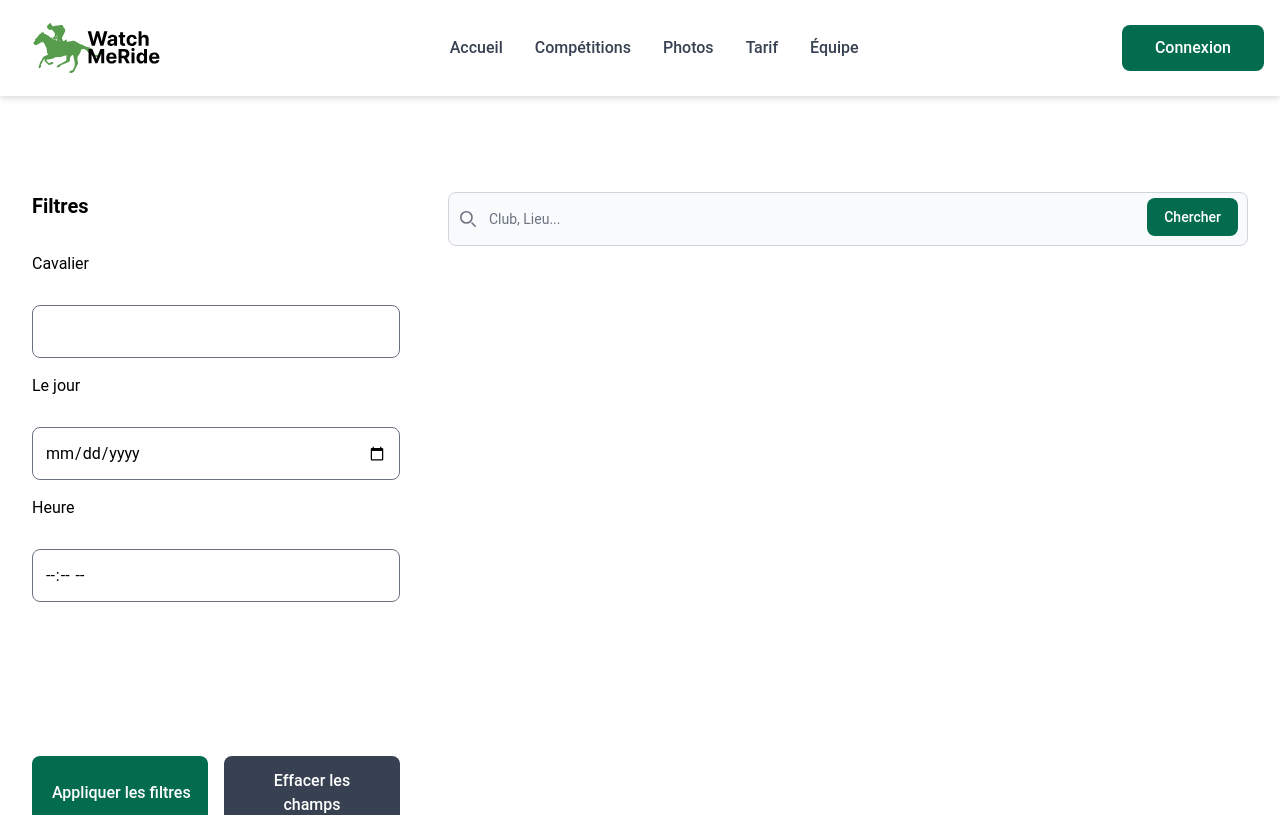
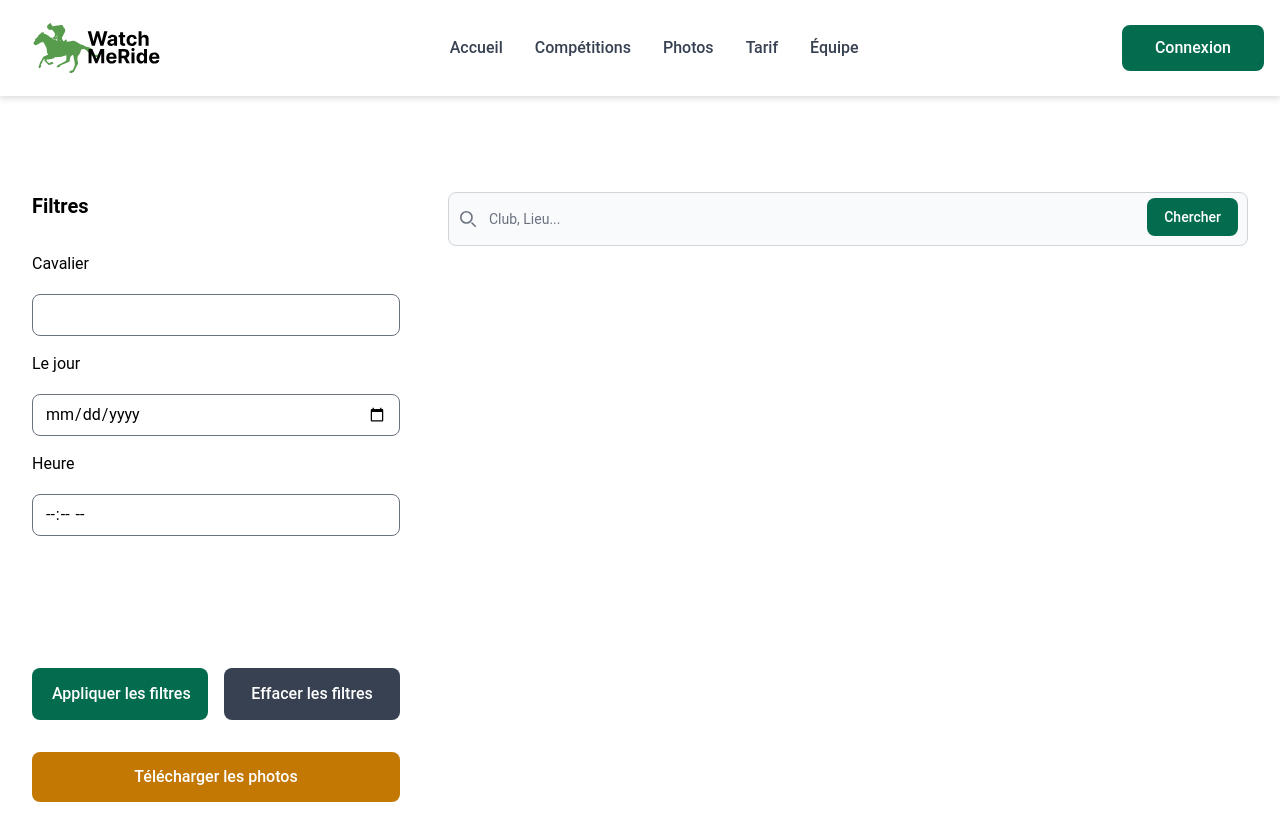
Before and after one commit to ChristopheQuiniou/WatchMeRide, a React (Vite) app: page /Photos in a window 1280 px wide. Shown: the top 815 px of the page. Built offline with nearby package versions, Linux system fonts and the light colour scheme; the HTML template or start-up script is replaced by a standard one.

Commit message:
Renomage boutton

```diff
--- a/src/pages/AjouterParticipant.jsx
+++ b/src/pages/AjouterParticipant.jsx
@@ -41,7 +41,7 @@ const AjouterParticipant = () => {
                                 type='button'
                                 className='my-4 inline-flex justify-center items-center py-3 px-5 text-base font-medium text-center text-white rounded-lg bg-gray-700 hover:bg-gray-800 focus:ring-4 focus:ring-blue-300 dark:focus:ring-blue-900 w-full'
                                 >
-                                Annuler
+                                Retour
                                 </button>
                             </div>
                         </form>
--- a/src/pages/Photos.jsx
+++ b/src/pages/Photos.jsx
@@ -94,7 +94,7 @@ const Photos = () => {
                                 type='button'
                                 className='my-4 inline-flex justify-center items-center py-3 px-5 text-base font-medium text-center text-white rounded-lg bg-gray-700 hover:bg-gray-800 focus:ring-4 focus:ring-blue-300 dark:focus:ring-blue-900 w-full'
                             >
-                                Effacer les champs
+                                Effacer les filtres
                             </button>
                         </div>
                         <div className="flex flex-col space-y-4 sm:flex-row sm:justify-center sm:space-y-0">
```
